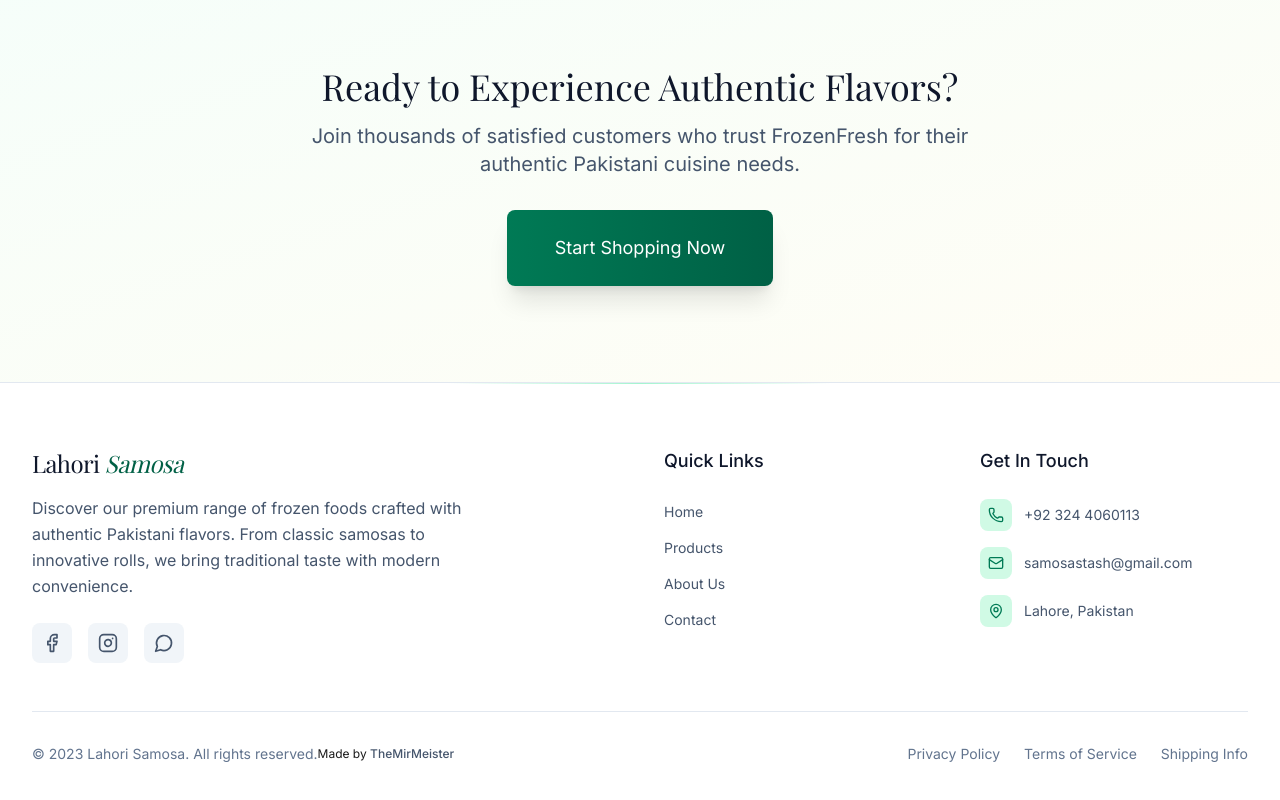
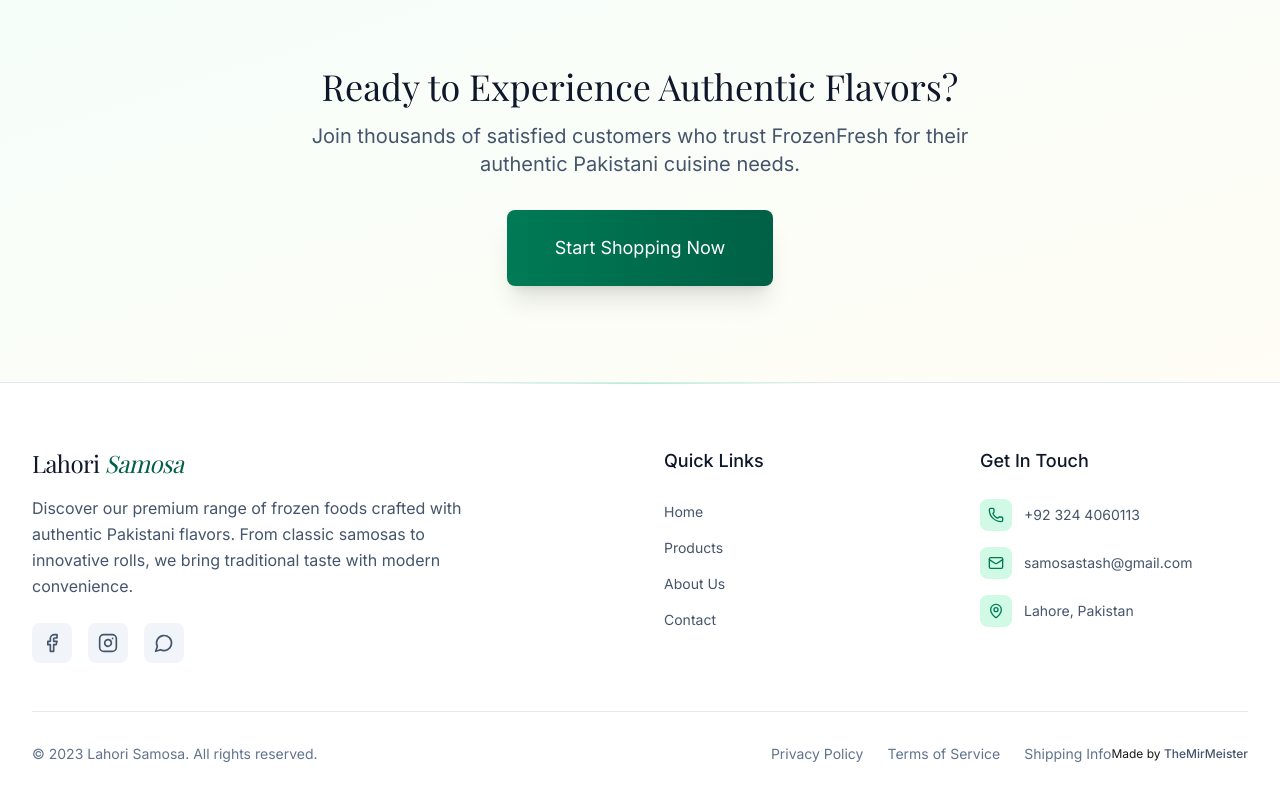
Before and after one commit to samosastash/lahori-samosa-website, a React (Vite) app: page / in a window 1280 px wide. Shown: the part 2084-2884 px from the top of the page. Built offline with nearby package versions, Linux system fonts and the light colour scheme; a web font is replaced by a local one; what @jsr/supabase__supabase-js would draw is missing.

Commit message:
Improve signature positioning: Move 'Made by TheMirMeister' to bottom right area

```diff
--- a/src/components/Footer.tsx
+++ b/src/components/Footer.tsx
@@ -129,18 +129,18 @@
           className="border-t border-slate-200 mt-12 pt-8"
         >
           <div className="flex flex-col md:flex-row justify-between items-center space-y-4 md:space-y-0">
-            <div className="flex flex-col md:flex-row items-center space-y-2 md:space-y-0 md:space-x-4">
-              <p className="text-sm text-slate-500">
-                © 2023 Lahori Samosa. All rights reserved.
-              </p>
+            <p className="text-sm text-slate-500">
+              © 2023 Lahori Samosa. All rights reserved.
+            </p>
+            <div className="flex flex-col md:flex-row items-center space-y-2 md:space-y-0 md:space-x-6">
+              <div className="flex space-x-6 text-sm text-slate-500">
+                <Link to="/privacy-policy" className="hover:text-slate-700 transition-colors">Privacy Policy</Link>
+                <Link to="/terms-of-service" className="hover:text-slate-700 transition-colors">Terms of Service</Link>
+                <Link to="/shipping-info" className="hover:text-slate-700 transition-colors">Shipping Info</Link>
+              </div>
               <p className="text-xs text-slate-400">
                 Made by <span className="font-medium text-slate-600">TheMirMeister</span>
               </p>
-            </div>
-            <div className="flex space-x-6 text-sm text-slate-500">
-              <Link to="/privacy-policy" className="hover:text-slate-700 transition-colors">Privacy Policy</Link>
-              <Link to="/terms-of-service" className="hover:text-slate-700 transition-colors">Terms of Service</Link>
-              <Link to="/shipping-info" className="hover:text-slate-700 transition-colors">Shipping Info</Link>
             </div>
           </div>
         </motion.div>
```
